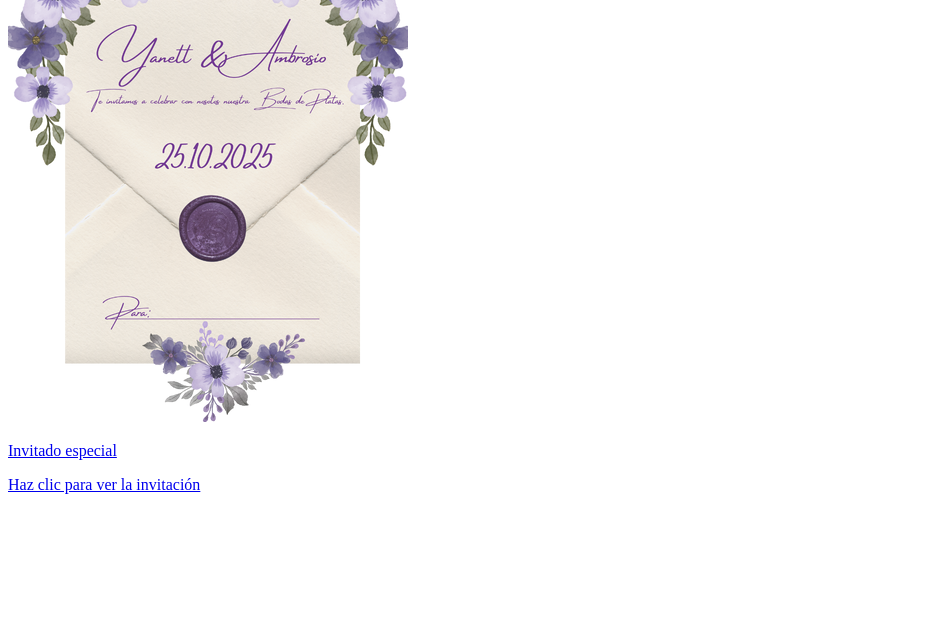
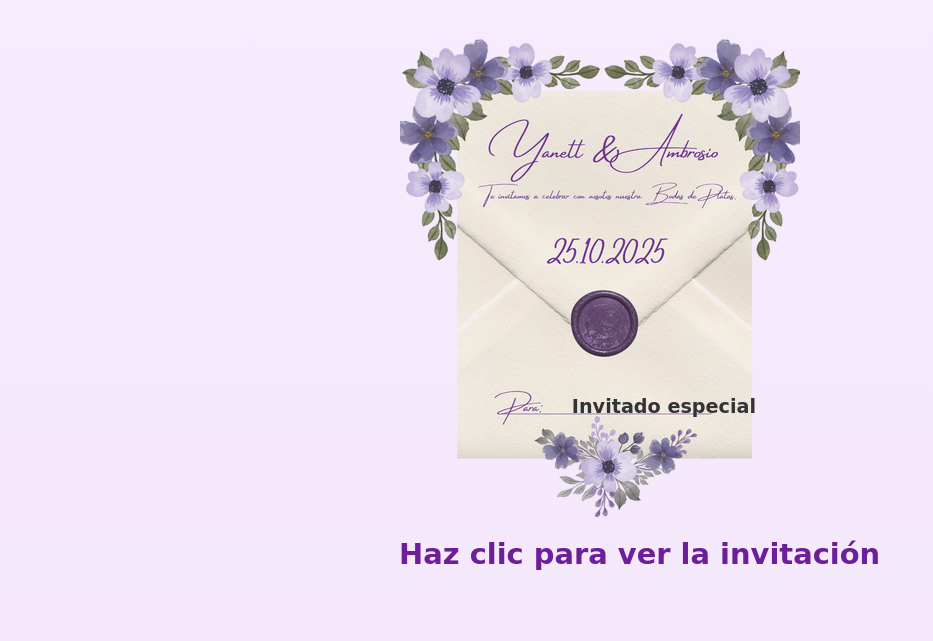
Before and after one commit to InvitaLive-digital/yanett-ambrosio, a plain HTML site: page index.html in a window 1280 px wide. Shown: the part 159-800 px from the top of the page, without its empty margins (0-933 px from the left). Drawn offline with nearby package versions, Linux system fonts and the light colour scheme.

Commit message:
editar portada

```diff
--- a/index.html
+++ b/index.html
@@ -31,6 +31,8 @@
 
 
     <link href="img/FAMILIA_3.png" rel="icon">
+        <!-- Customized Bootstrap Stylesheet -->
+    <link href="css/style.css" rel="stylesheet">
 </head>
 
 <body class="intro-page">
```
